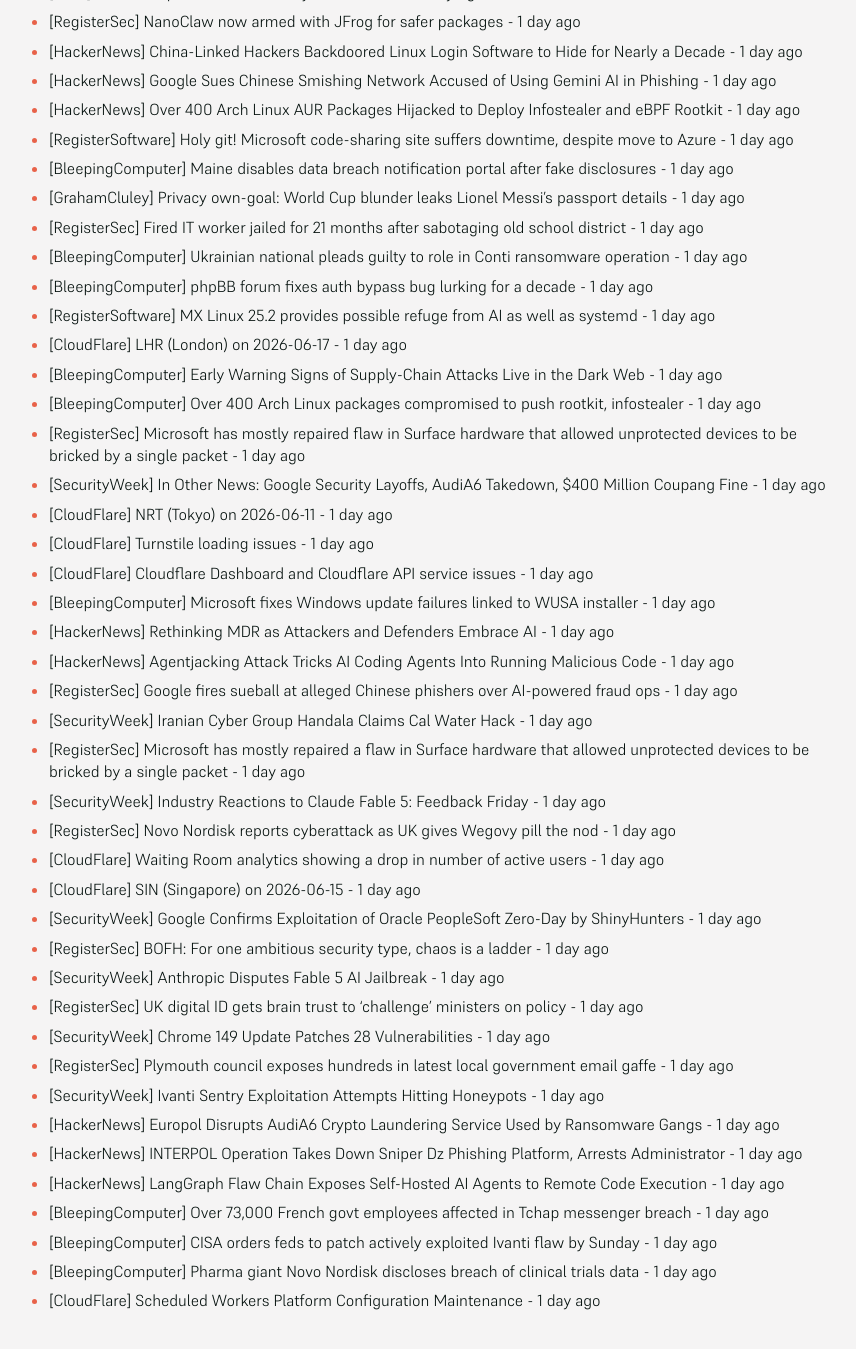
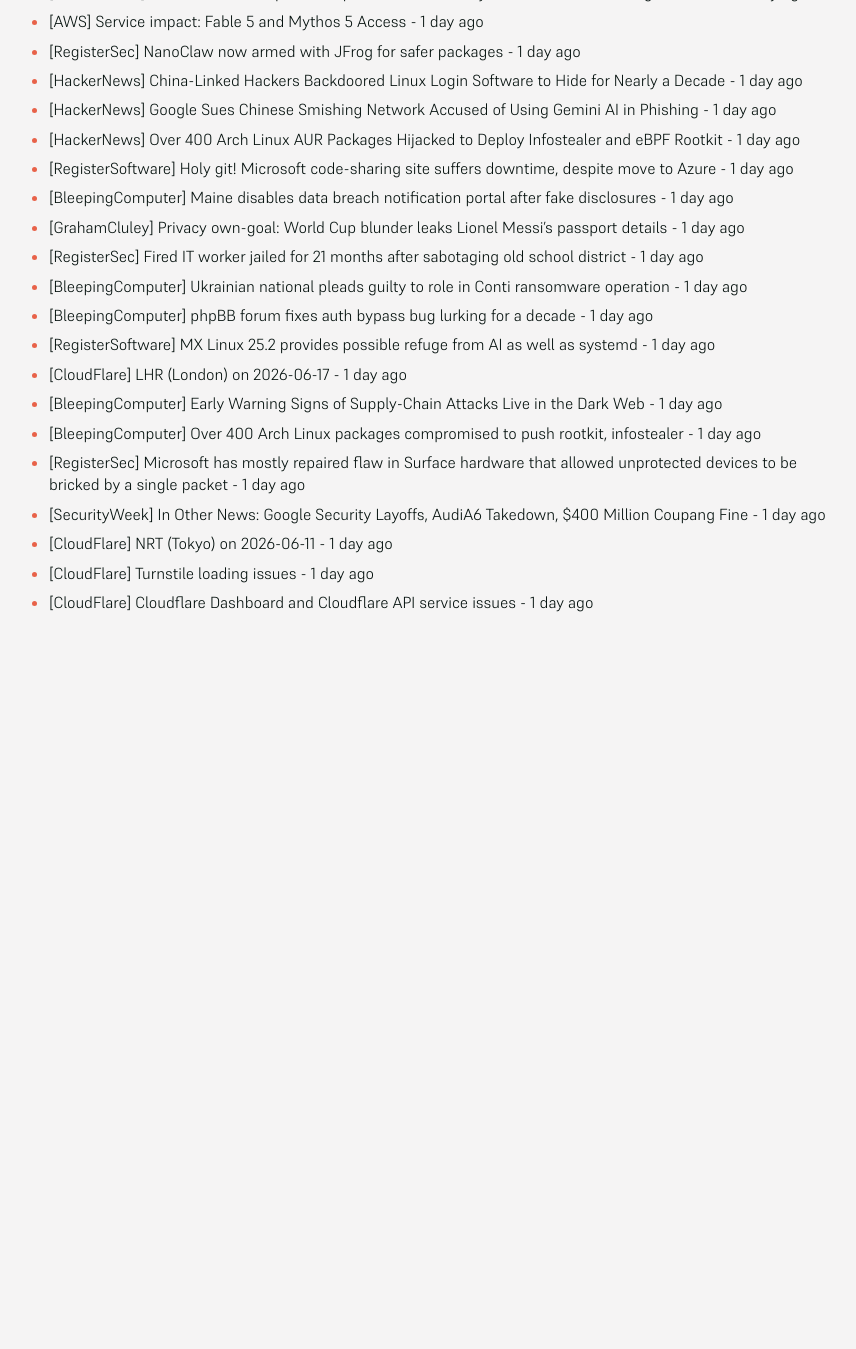
Before and after one commit to SecOpsNews/news, a Jekyll site: the page built from index.md, in a window 1280 px wide and 1400 px high, scrolled down 551 px. Shown: the top 1349 px of the window, without its empty margins (215-1071 px from the left). Built offline with Jekyll 4.4.1, drawn with Linux system fonts in a browser that asks for light colours; after the commit the page ends 1252 px from its top, so only the background shows below that; some of the changed text lies outside the part shown.

Commit message:
New Feed

```diff
--- a/index.md
+++ b/index.md
@@ -37,30 +38,6 @@ description: Latest Updates
 - [CloudFlare] NRT (Tokyo) on 2026-06-11 - 1 day ago
 - [CloudFlare] Turnstile loading issues - 1 day ago
 - [CloudFlare] Cloudflare Dashboard and Cloudflare API service issues - 1 day ago
-- [BleepingComputer] Microsoft fixes Windows update failures linked to WUSA installer - 1 day ago
-- [HackerNews] Rethinking MDR as Attackers and Defenders Embrace AI - 1 day ago
-- [HackerNews] Agentjacking Attack Tricks AI Coding Agents Into Running Malicious Code - 1 day ago
-- [RegisterSec] Google fires sueball at alleged Chinese phishers over AI-powered fraud ops - 1 day ago
-- [SecurityWeek] Iranian Cyber Group Handala Claims Cal Water Hack - 1 day ago
-- [RegisterSec] Microsoft has mostly repaired a flaw in Surface hardware that allowed unprotected devices to be bricked by a single packet - 1 day ago
-- [SecurityWeek] Industry Reactions to Claude Fable 5: Feedback Friday - 1 day ago
-- [RegisterSec] Novo Nordisk reports cyberattack as UK gives Wegovy pill the nod - 1 day ago
-- [CloudFlare] Waiting Room analytics showing a drop in number of active users - 1 day ago
-- [CloudFlare] SIN (Singapore) on 2026-06-15 - 1 day ago
-- [SecurityWeek] Google Confirms Exploitation of Oracle PeopleSoft Zero-Day by ShinyHunters - 1 day ago
-- [RegisterSec] BOFH: For one ambitious security type, chaos is a ladder - 1 day ago
-- [SecurityWeek] Anthropic Disputes Fable 5 AI Jailbreak - 1 day ago
-- [RegisterSec] UK digital ID gets brain trust to 'challenge' ministers on policy - 1 day ago
-- [SecurityWeek] Chrome 149 Update Patches 28 Vulnerabilities - 1 day ago
-- [RegisterSec] Plymouth council exposes hundreds in latest local government email gaffe - 1 day ago
-- [SecurityWeek] Ivanti Sentry Exploitation Attempts Hitting Honeypots - 1 day ago
-- [HackerNews] Europol Disrupts AudiA6 Crypto Laundering Service Used by Ransomware Gangs - 1 day ago
-- [HackerNews] INTERPOL Operation Takes Down Sniper Dz Phishing Platform, Arrests Administrator - 1 day ago
-- [HackerNews] LangGraph Flaw Chain Exposes Self-Hosted AI Agents to Remote Code Execution - 1 day ago
-- [BleepingComputer] Over 73,000 French govt employees affected in Tchap messenger breach - 1 day ago
-- [BleepingComputer] CISA orders feds to patch actively exploited Ivanti flaw by Sunday - 1 day ago
-- [BleepingComputer] Pharma giant Novo Nordisk discloses breach of clinical trials data - 1 day ago
-- [CloudFlare] Scheduled Workers Platform Configuration Maintenance - 1 day ago
 
 
 <!-- SecOps end -->
```
Also changed, not shown: other parts of index.md (+7 -6 lines).
